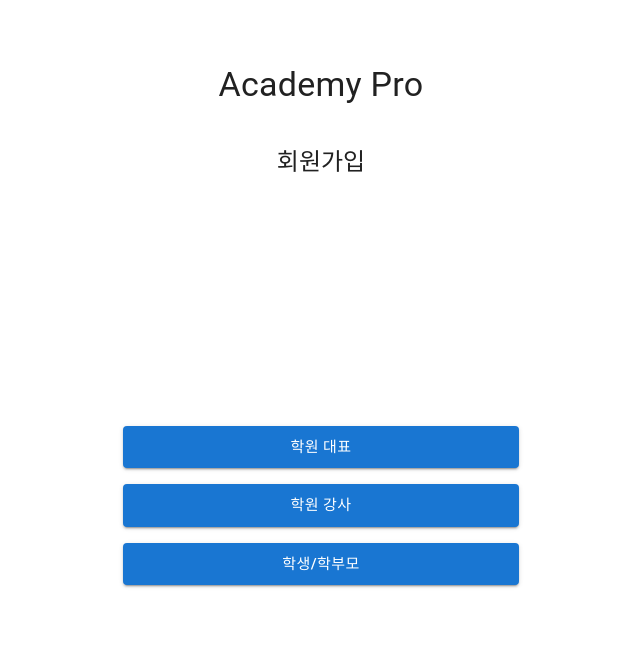
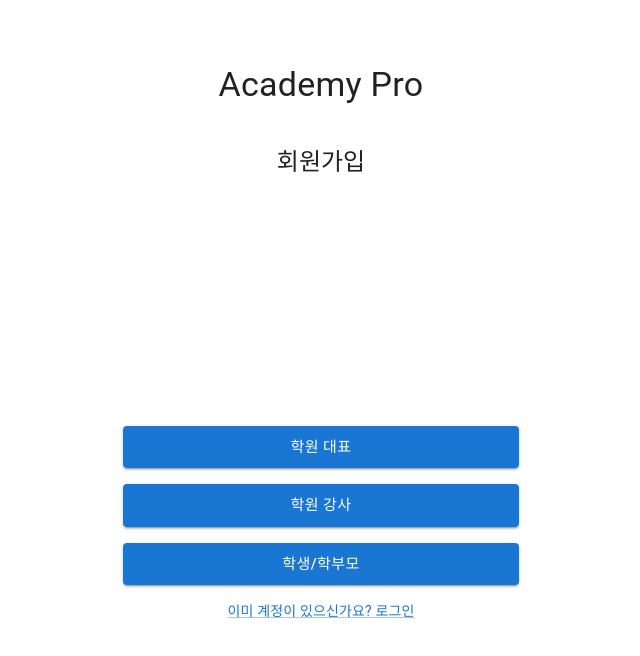
Before and after one commit to Academy-Diary/AcademyDiary_WEB, a React (Vite) app: page /signup in a window 1280 px wide. Shown: the top 656 px of the page, without its empty margins (319-959 px from the left). Built offline with nearby package versions, Linux system fonts and the light colour scheme.

Commit message:
feat: 회원가입 화면에서 로그인 화면으로 이동하는 링크 추가

```diff
--- a/src/pages/signup/signup.jsx
+++ b/src/pages/signup/signup.jsx
@@ -1,5 +1,5 @@
 import React from 'react';
-import { Box, Button, Typography, Container } from '@mui/material';
+import { Box, Button, Typography, Container, Link } from '@mui/material';
 
 function SignUp() {
   return (
@@ -27,6 +27,9 @@ function SignUp() {
         <Button variant="contained" size="large" sx={{ m: 1 }} fullWidth>
           학생/학부모
         </Button>
+        <Link href="/login" variant="body2" sx={{ mt: 1 }}>
+          이미 계정이 있으신가요? 로그인
+        </Link>
       </Box>
     </Container>
   );
```
